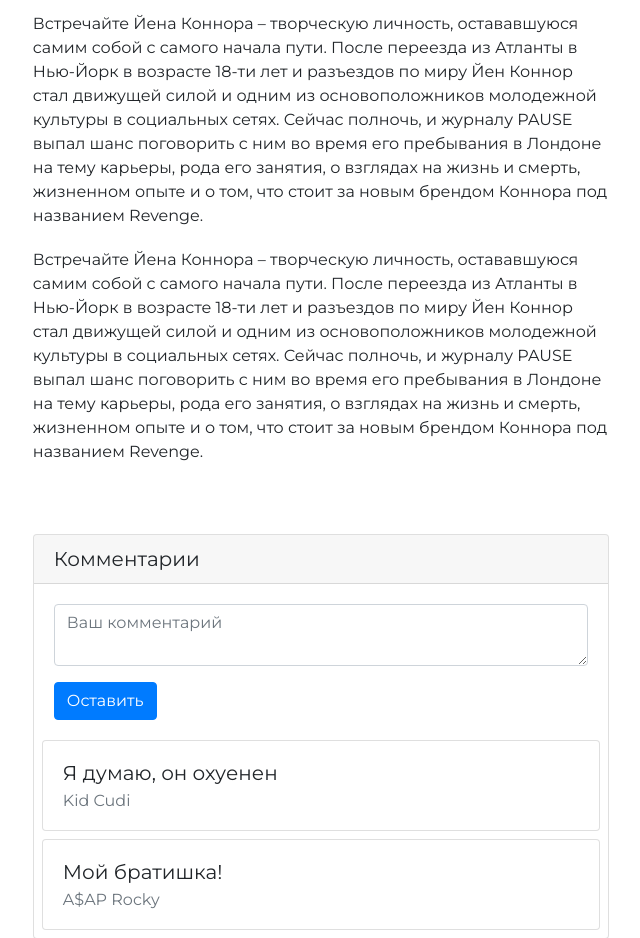
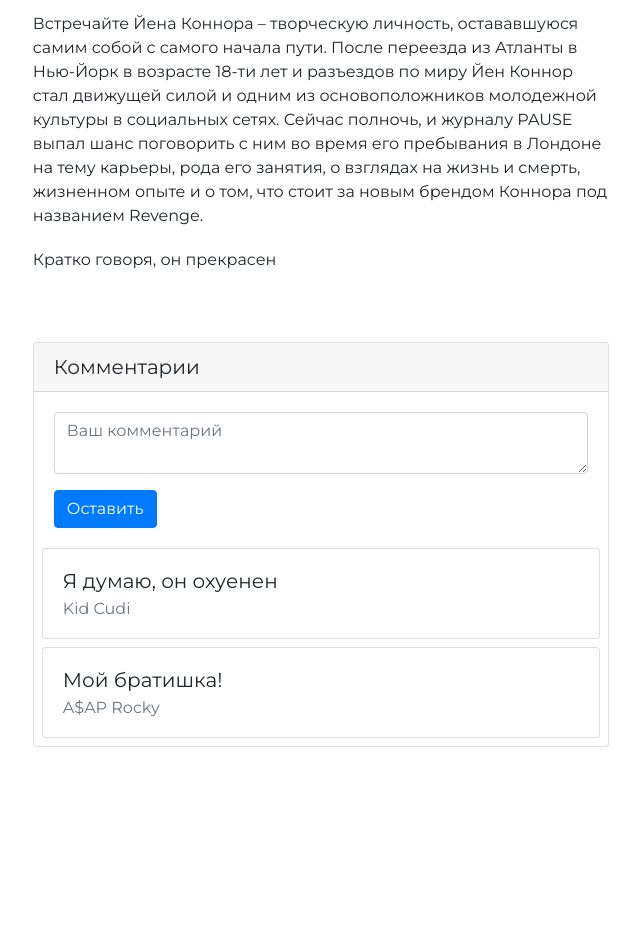
Before and after one commit to shyouganai/fashion-week, a Django app: page /post/1 in a window 1280 px wide. Shown: the part 1791-2729 px from the top of the page, without its empty margins (319-959 px from the left). After the commit the page ends 2538 px from the top, so only its background shows below. Run offline with Django 3.2, Linux system fonts and the light colour scheme; data comes from the database, SQL or seed files in the repository; both versions use the stored data as it was after the commit; some libraries are stand-ins or nearby versions.

Commit message:
links fck

```diff
--- a/core/posts/1.html
+++ b/core/posts/1.html
@@ -3,4 +3,4 @@
 <p>Встречайте Йена Коннора – творческую личность, остававшуюся самим собой с самого начала пути. После переезда из Атланты в Нью-Йорк в возрасте 18-ти лет и разъездов по миру Йен Коннор стал движущей силой и одним из основоположников молодежной культуры в социальных сетях. Сейчас полночь, и журналу PAUSE выпал шанс поговорить с ним во время его пребывания в Лондоне на тему карьеры, рода его занятия, о взглядах на жизнь и смерть, жизненном опыте и о том, что стоит за новым брендом Коннора под названием Revenge.</p>
 <img src="https://i.pinimg.com/736x/e0/0d/8e/e00d8e43abbf2d5f7cb81f00c9baf6a7.jpg">
 <p>Встречайте Йена Коннора – творческую личность, остававшуюся самим собой с самого начала пути. После переезда из Атланты в Нью-Йорк в возрасте 18-ти лет и разъездов по миру Йен Коннор стал движущей силой и одним из основоположников молодежной культуры в социальных сетях. Сейчас полночь, и журналу PAUSE выпал шанс поговорить с ним во время его пребывания в Лондоне на тему карьеры, рода его занятия, о взглядах на жизнь и смерть, жизненном опыте и о том, что стоит за новым брендом Коннора под названием Revenge.</p>
-<p>Встречайте Йена Коннора – творческую личность, остававшуюся самим собой с самого начала пути. После переезда из Атланты в Нью-Йорк в возрасте 18-ти лет и разъездов по миру Йен Коннор стал движущей силой и одним из основоположников молодежной культуры в социальных сетях. Сейчас полночь, и журналу PAUSE выпал шанс поговорить с ним во время его пребывания в Лондоне на тему карьеры, рода его занятия, о взглядах на жизнь и смерть, жизненном опыте и о том, что стоит за новым брендом Коннора под названием Revenge.</p>
+<p>Кратко говоря, он прекрасен</p>
--- a/core/templates/core/post_edit.html
+++ b/core/templates/core/post_edit.html
@@ -4,14 +4,13 @@
 
 {% block content %}
 	<div class="col-7 mx-auto mt-5">
-		<form method="post" action=".">
+		<form method="post" action="{% url 'post-edit' id %}">
 			{% csrf_token %}
 			<label for="id_title">Название</label><br>
 			<input type="text" id="id_title" name="title" class="mb-1 form-control" required value="{{ form.title.value }}"><br>
 			<label for="id_text">Текст</label><br>
 			<textarea id="id_text" name="text" class="mb-3 form-control" rows="10">{{ text }}</textarea>
 			<button class="btn btn-info ml-auto" type="submit">Сохранить</button>
-			<a class="btn btn-light ml-1" href="{% url 'post-detail' id %}" target="_blank">Посмотреть</a>
 		</form>
 	</div>
 {% endblock %}
```
Also changed, not shown: db.sqlite3.
